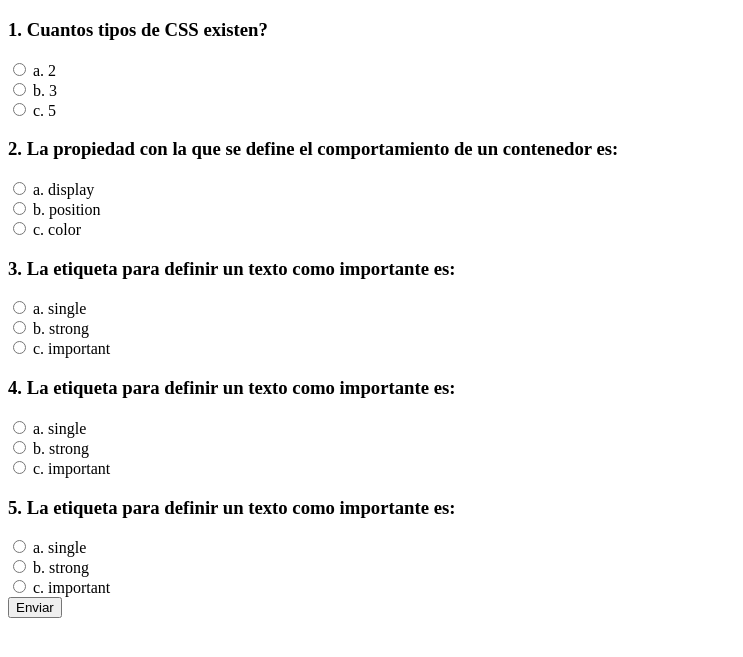
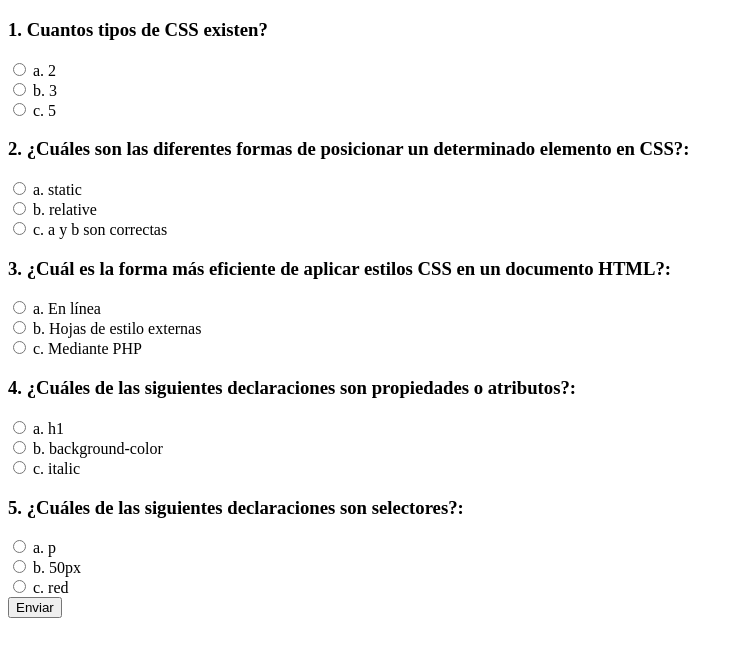
Before and after one commit to slarango03/DSW-SandraArango-1391, a plain HTML site: page Fase 4/cuestionario.html in a window 1280 px wide. Shown: the part 61-718 px from the top of the page, without its empty margins (0-743 px from the left). Drawn offline with Linux system fonts and the light colour scheme.

Commit message:
Cuestionario fase 4

```diff
--- a/Fase 4/cuestionario.html
+++ b/Fase 4/cuestionario.html
@@ -15,25 +15,25 @@
             <input type="radio" name="r1" value="b"> b. 3 <br>
             <input type="radio" name="r1" value="c"> c. 5 <br>
 
-            <h3>2. La propiedad con la que se define el comportamiento de un contenedor es:</h3>
-            <input type="radio" name="r2" value="a"> a. display <br>
-            <input type="radio" name="r2" value="b"> b. position <br>
-            <input type="radio" name="r2" value="c"> c. color <br>
+            <h3>2. ¿Cuáles son las diferentes formas de posicionar un determinado elemento en CSS?:</h3>
+            <input type="radio" name="r2" value="a"> a. static <br>
+            <input type="radio" name="r2" value="b"> b. relative <br>
+            <input type="radio" name="r2" value="c"> c. a y b son correctas <br>
 
-            <h3>3. La etiqueta para definir un texto como importante es: </h3>
-            <input type="radio" name="r3" value="a"> a. single <br>
-            <input type="radio" name="r3" value="b"> b. strong <br>
-            <input type="radio" name="r3" value="c"> c. important <br>
+            <h3>3.  ¿Cuál es la forma más eficiente de aplicar estilos CSS en un documento HTML?: </h3>
+            <input type="radio" name="r3" value="a"> a. En línea <br>
+            <input type="radio" name="r3" value="b"> b. Hojas de estilo externas<br>
+            <input type="radio" name="r3" value="c"> c. Mediante PHP <br>
 
-            <h3>4. La etiqueta para definir un texto como importante es: </h3>
-            <input type="radio" name="r4" value="a"> a. single <br>
-            <input type="radio" name="r4" value="b"> b. strong <br>
-            <input type="radio" name="r4" value="c"> c. important <br>
+            <h3>4. ¿Cuáles de las siguientes declaraciones son propiedades o atributos?: </h3>
+            <input type="radio" name="r4" value="a"> a. h1 <br>
+            <input type="radio" name="r4" value="b"> b. background-color<br>
+            <input type="radio" name="r4" value="c"> c. italic <br>
 
-            <h3>5. La etiqueta para definir un texto como importante es: </h3>
-            <input type="radio" name="r5" value="a"> a. single <br>
-            <input type="radio" name="r5" value="b"> b. strong <br>
-            <input type="radio" name="r5" value="c"> c. important <br>
+            <h3>5. ¿Cuáles de las siguientes declaraciones son selectores?: </h3>
+            <input type="radio" name="r5" value="a"> a. p <br>
+            <input type="radio" name="r5" value="b"> b. 50px <br>
+            <input type="radio" name="r5" value="c"> c. red<br>
 
         <input type="button" value="Enviar" onclick="procesarRespuestas()">
         </form>
--- a/Fase 4/js/script.js
+++ b/Fase 4/js/script.js
@@ -3,7 +3,7 @@ function procesarRespuestas(){
     let puntos =0;
 
     let myForm = document.forms["formulario"];
-    let respuestasCorrectas = ["c","a","b","a","c"];
+    let respuestasCorrectas = ["c","c","b","b","a"];
 
     for (let i = 1; i <= total; i++) {
         if (myForm["r" + i].value == null ||
```
